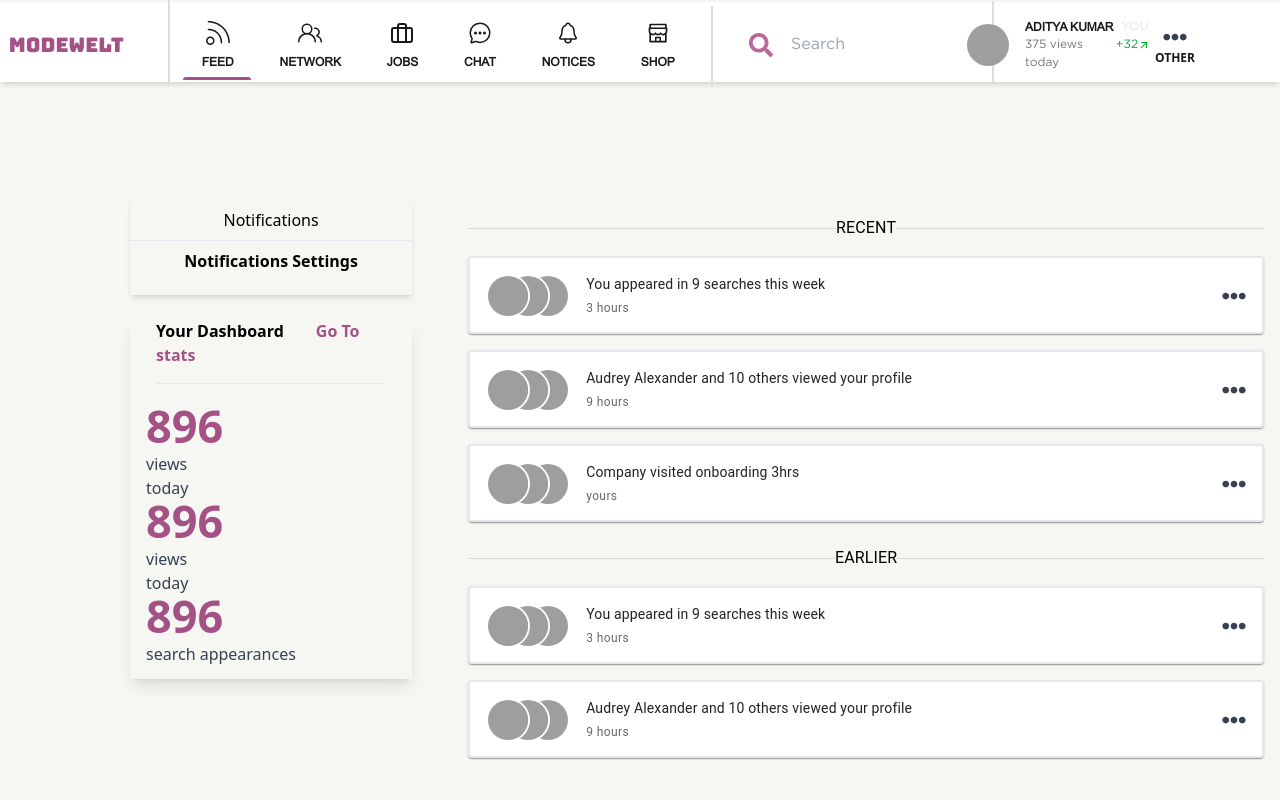
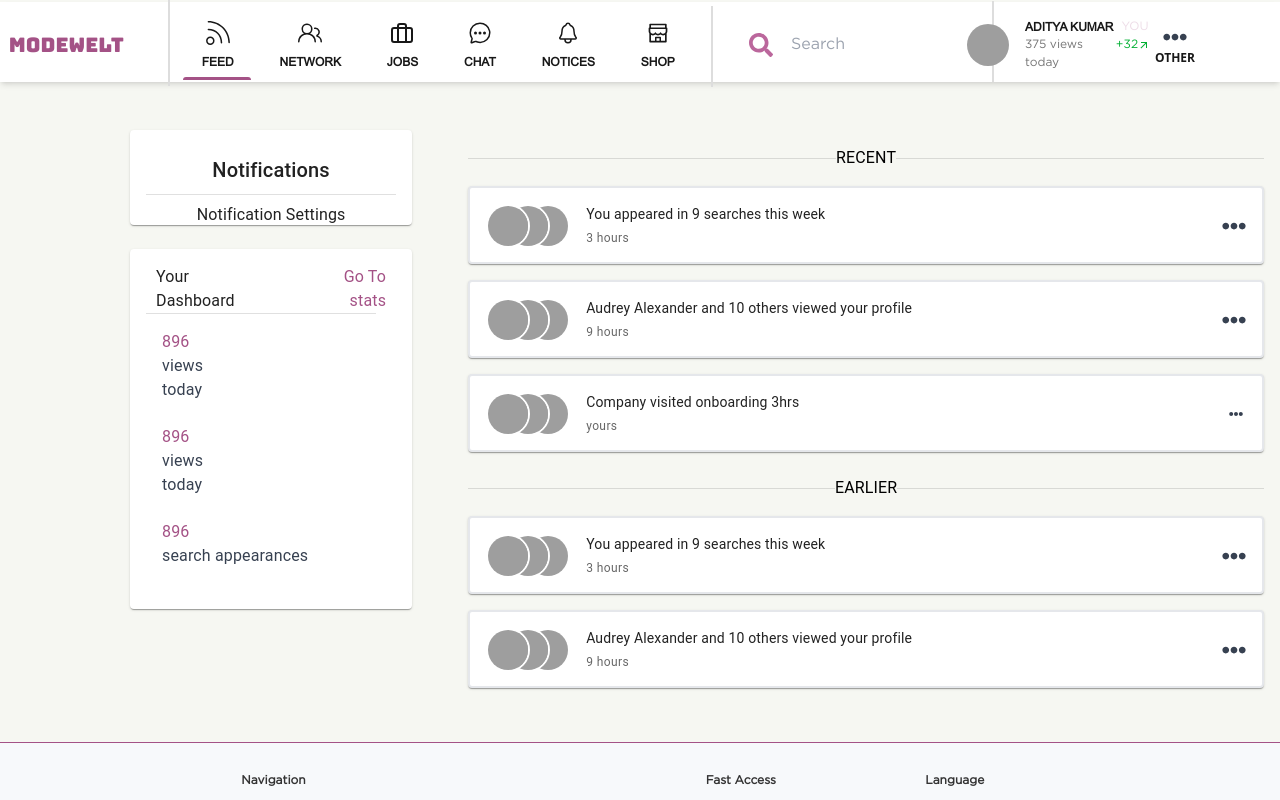
Before and after one commit to 1Deepak007/Fashionista, a Next.js app: page /notifications in a window 1280 px wide. Shown: the top 800 px of the page. Built offline with nearby package versions, Linux system fonts and the light colour scheme; grey boxes are pictures that could not be loaded.

Commit message:
Add profile pop-up, help section for shop, and improve Navbar UI

```diff
--- a/src/app/notifications/page.js
+++ b/src/app/notifications/page.js
@@ -10,53 +10,63 @@ import {
   Icon,
 } from "@mui/material";
 import { AvatarGroup } from "@mui/material";
-import { FaEllipsisH } from 'react-icons/fa';
+import { FaEllipsisH } from "react-icons/fa";
 
 function Page() {
   return (
-    <div className="my-[120px] ml-[130px] flex">
+    <div className="my-[50px] ml-[130px] flex">
       {/* Left */}
-      <div className="w-[290px] h-[480px]">
-        <div className="w-auto h-[95px] shadow-md mb-6">
-          <p className="px-9 py-2 text-center">Notifications</p>
-          <hr />
-          <p className="pt-2 px-6 text-center font-semibold">
-            Notifications Settings
-          </p>
-        </div>
-        <div className="h-[360px] shadow-lg">
-          <div className="space-x-8 w-[230px] mx-auto">
-            <span className="font-semibold">Your Dashboard</span>
-            <span className="text-right text-[#A45286] font-semibold">
-              Go To stats
-            </span>
-          </div>
-          <hr className="w-[230px] mx-auto mt-4" />
-          <div className="flex flex-col m-4">
-            <div className="flex flex-col w-[83px] h-[71px] mb-6">
-              <span className="text-[#A45286] font-bold text-[45px] leading-[51.75px] text-left">
-                896
-              </span>
-              <span className="text-[16px] text-gray-700">views today</span>
-            </div>
-            <div className="flex flex-col w-[83px] h-[71px] mb-6">
-              <span className="text-[#A45286] font-bold text-[45px] leading-[51.75px] text-left">
-                896
-              </span>
-              <span className="text-[16px] text-gray-700">views today</span>
-            </div>
-            <div className="flex flex-col w-[183px] h-[71px] mb-6">
-              <span className="text-[#A45286] font-bold text-[45px] leading-[51.75px] text-left">
-                896
-              </span>
-              <span className="text-[16px] text-gray-700">
-                search appearances
-              </span>
-            </div>
-          </div>
-        </div>
-      </div>
+      <Box className="w-[290px] h-[480px]">
 
+        <Card className="w-auto h-[95px] shadow-md mb-6">
+
+          <CardContent>
+
+            <Typography variant="h6" className="px-9 py-2 text-center">
+              Notifications
+            </Typography>
+            <Divider />
+            <Typography className="pt-2 px-6 text-center font-semibold">
+              Notification Settings
+            </Typography>
+          </CardContent>
+        </Card>
+        <Card className="h-[360px] shadow-lg">
+
+          <CardContent>
+
+            <Box className="space-x-8 w-[230px] mx-auto flex justify-between items-center">
+
+              <Typography className="font-semibold">
+                Your Dashboard
+              </Typography>
+              <Typography className="text-right text-[#A45286] font-semibold">
+                Go To stats
+              </Typography>
+            </Box>
+            <Divider className="w-[230px] mx-auto mt-4" />
+            <Box className="flex flex-col m-4">
+
+              {[896, 896, 896].map((value, index) => (
+                <Box
+                  key={index}
+                  className={`flex flex-col w-[${
+                    index === 2 ? 183 : 83
+                  }px] h-[71px] mb-6`}
+                >
+
+                  <Typography className="text-[#A45286] font-bold text-[45px] leading-[51.75px] text-left">
+                    {value}
+                  </Typography>
+                  <Typography className="text-[16px] text-gray-700">
+                    {index === 2 ? "search appearances" : "views today"}
+                  </Typography>
+                </Box>
+              ))}
+            </Box>
+          </CardContent>
+        </Card>
+      </Box>
       {/* Right */}
       <Box className="w-[850px] ml-10 h-[562px] p-4">
         {/* RECENT Section */}
@@ -90,7 +100,9 @@ function Page() {
                     </Typography>
                   </Box>
                 </Box>
-                <Typography variant="body2"> <FaEllipsisH className="text-gray-700 text-[20px] cursor-pointer w-[24px] h-[24px] " /></Typography>
+                <Typography variant="body2">
+                  <FaEllipsisH className="text-gray-700 text-[20px] cursor-pointer w-[24px] h-[24px] " />
+                </Typography>
               </Box>
             </CardContent>
           </Card>
@@ -118,7 +130,10 @@ function Page() {
                     </Typography>
                   </Box>
                 </Box>
-                <Typography variant="body2"> <FaEllipsisH className="text-gray-700 text-[20px] cursor-pointer w-[24px] h-[24px] " /></Typography>
+                <Typography variant="body2">
+
+                  <FaEllipsisH className="text-gray-700 text-[20px] cursor-pointer w-[24px] h-[24px] " />
+                </Typography>
               </Box>
             </CardContent>
           </Card>
@@ -146,7 +161,10 @@ function Page() {
                     </Typography>
                   </Box>
                 </Box>
-                <Typography variant="body2"> <FaEllipsisH className="text-gray-700 text-[20px] cursor-pointer w-[24px] h-[24px] " /></Typography>
+                <Typography variant="body2">
+
+                  <FaEllipsisH className="text-gray-700 text-[20] cursor-pointer w-[20px] h-[px] " />
+                </Typography>
               </Box>
             </CardContent>
           </Card>
@@ -183,7 +201,10 @@ function Page() {
                     </Typography>
                   </Box>
                 </Box>
-                <Typography variant="body2"> <FaEllipsisH className="text-gray-700 text-[20px] cursor-pointer w-[24px] h-[24px] " /></Typography>
+                <Typography variant="body2">
+
+                  <FaEllipsisH className="text-gray-700 text-[20px] cursor-pointer w-[24px] h-[24px] " />
+                </Typography>
               </Box>
             </CardContent>
           </Card>
@@ -211,7 +232,10 @@ function Page() {
                     </Typography>
                   </Box>
                 </Box>
-                <Typography variant="body2"> <FaEllipsisH className="text-gray-700 text-[20px] cursor-pointer w-[24px] h-[24px] " /></Typography>
+                <Typography variant="body2">
+
+                  <FaEllipsisH className="text-gray-700 text-[20px] cursor-pointer w-[24px] h-[24px] " />
+                </Typography>
               </Box>
             </CardContent>
           </Card>
```
